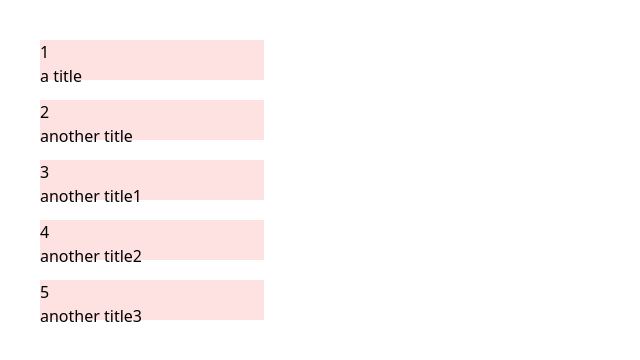
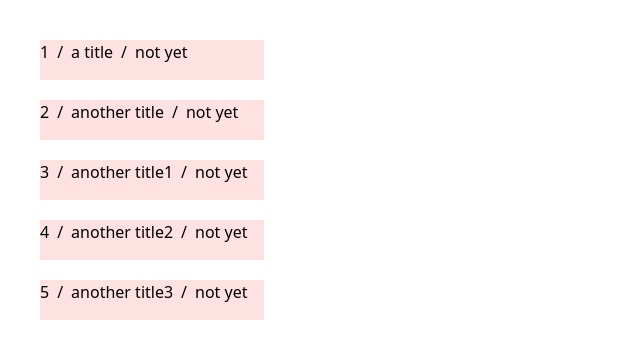
Before and after one commit to learn-dev-concepts/react-query-todo, a React (Create React App) app: page / in a window 1280 px wide. Shown: the top 360 px of the page, without its empty margins (0-640 px from the left). Built offline with nearby package versions, Linux system fonts and the light colour scheme; data requests are answered from the project's data file.

Commit message:
complete todos

```diff
--- a/src/App.tsx
+++ b/src/App.tsx
@@ -1,21 +1,33 @@
 import React, { useEffect, useState } from "react";
 
 import { getTodos } from "./apis/todos";
+import { useQueries, useQuery } from "@tanstack/react-query";
 
 interface Todo {
-  id: number;
+  id: string;
   title: string;
+  isDone: boolean;
 }
 
 const App = () => {
   const [todos, setTodos] = useState<Todo[]>([]);
 
   useEffect(() => {
-    getTodos().then(setTodos);
+    getTodos()
+      .then((todoArr) => todoArr.map((todo) => ({ ...todo, isDone: false })))
+      .then(setTodos);
   }, []);
 
+  // const { data } = useQuery({
+  //   queryKey: ["todo"],
+  //   queryFn: getTodos,
+  // });
+
   const handleClick = (todo: Todo) => {
-    console.log("id: >> ", todo.id);
+    const newTodo = { ...todo, isDone: !todo.isDone };
+    const newList = todos.map((t) => (t.id === newTodo.id ? newTodo : t));
+
+    setTodos(newList);
   };
 
   return (
@@ -24,10 +36,13 @@ const App = () => {
         <button
           onClick={() => handleClick(todo)}
           key={todo.id}
-          className="h-10 my-5 bg-red-100 w-56 flex flex-col"
+          className="h-10 my-5 bg-red-100 w-56 flex flex-row"
         >
           <div>{todo.id}</div>
+          <div className="px-2">/</div>
           <div>{todo.title}</div>
+          <div className="px-2">/</div>
+          <div>{todo.isDone ? "done" : "not yet"} </div>
         </button>
       ))}
     </div>
--- a/src/apis/todos.ts
+++ b/src/apis/todos.ts
@@ -2,7 +2,12 @@ import axios from "axios";
 
 const url = "http://localhost:4000/todos";
 
-export const getTodos = async () => {
+interface TodoResponse {
+  id: string;
+  title: string;
+}
+
+export const getTodos = async (): Promise<TodoResponse[]> => {
   const res = await axios(url, { method: "GET" });
   const data = res.data;
 
--- a/src/index.tsx
+++ b/src/index.tsx
@@ -2,12 +2,15 @@ import React from "react";
 import ReactDOM from "react-dom/client";
 import App from "./App";
 import "./global.css";
+import { QueryClient, QueryClientProvider } from "@tanstack/react-query";
+
+const queryClient = new QueryClient();
 
 const root = ReactDOM.createRoot(
   document.getElementById("root") as HTMLElement
 );
 root.render(
-  <React.StrictMode>
+  <QueryClientProvider client={queryClient}>
     <App />
-  </React.StrictMode>
+  </QueryClientProvider>
 );
```
